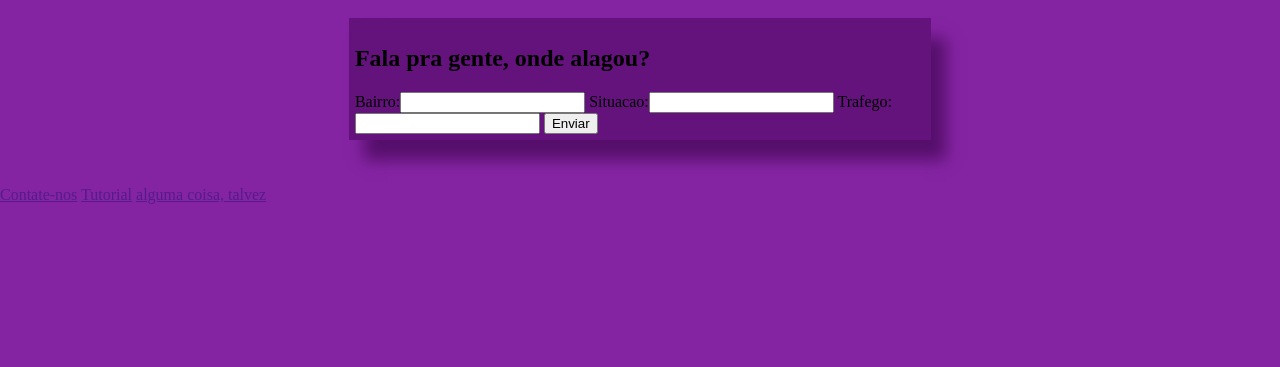
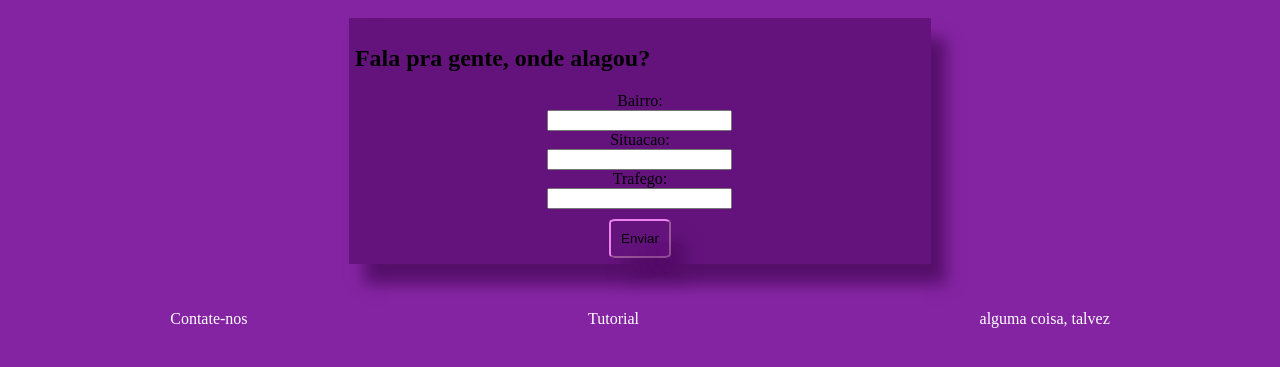
Before and after one commit to voittus/DemodayProject, a Django app: page /alagou/ in a window 1280 px wide. Shown: the part 53-420 px from the top of the page. Run offline with Django 3.2, Linux system fonts and the light colour scheme.

Commit message:
Adicionar estilo ao formulário

```diff
--- a/website/static/style.css
+++ b/website/static/style.css
@@ -19,7 +19,11 @@
     padding: 10px 50px 5px 50px;
     text-decoration: none;
 }
-
+nav a:hover{
+    color: white;
+    text-decoration: none;
+    text-transform: none;
+}
 #inicio
 {
     font-size: 28pt;
@@ -46,6 +50,15 @@
 	-moz-box-shadow: 8px 8px 20px rgb(86, 15, 107);
     box-shadow: 15px 20px 15px rgb(86, 15, 107);
 }
+.nav{
+    background-color: transparent;
+    box-shadow: none;
+}
+.icon-thunder{
+    width: 50px;
+    position: relative;
+    margin-top: 0;
+}
 
 h3
 {
@@ -63,14 +76,63 @@
 {
     font-family: 'Roboto', sans-serif;
     padding: 3% 5% 0 5%;
+    color: white;
 }
-
+form{
+    display: flex;
+    flex-direction: column;
+    align-items: center;
+    }
+.form-group{
+    background-color: transparent;
+    box-shadow: none;
+    padding: 0%;
+    margin: 0%;
+}
+.control-label{
+    padding: 0%;
+    margin: 0%;
+    color: white;
+}
+.controls{
+    padding: 0%;
+    margin: 0%;
+    width: 100%;
+}
+.formulario{
+    margin-top: 10%;
+    margin-bottom: 8%;
+}
+button{
+    margin-top: 10px;
+    margin-right: 30%;
+    margin-left: 30%;
+    color: black;
+    -webkit-box-shadow: 8px 8px 15px rgb(86, 15, 107);
+	-moz-box-shadow: 8px 8px 20px rgb(86, 15, 107);
+    box-shadow: 15px 20px 15px rgb(86, 15, 107);
+    text-shadow: 15px 20px 15px rgb(86, 15, 107);
+    background-color: transparent;
+    border-radius: 10%;
+    padding: 10px;
+    border-color: violet;
+}
 footer
 {
+    display: flex;
+    justify-content: space-around;
     height: 40px;
 }
-
-
+footer a{
+    color: white;
+    text-decoration: none;
+    text-transform: none;
+}
+footer a:hover{
+    color: white;
+    text-decoration: none;
+    text-transform: none;
+}
 @media only screen and (max-width: 800px){
     body
     {
@@ -78,11 +140,12 @@
     }
     nav
     {
-        display: flex;
+        display: none;
         justify-content: space-around;
         width: 100%;
         height: 20%;
     }
+
     section
     {
         align-items: center;
```
